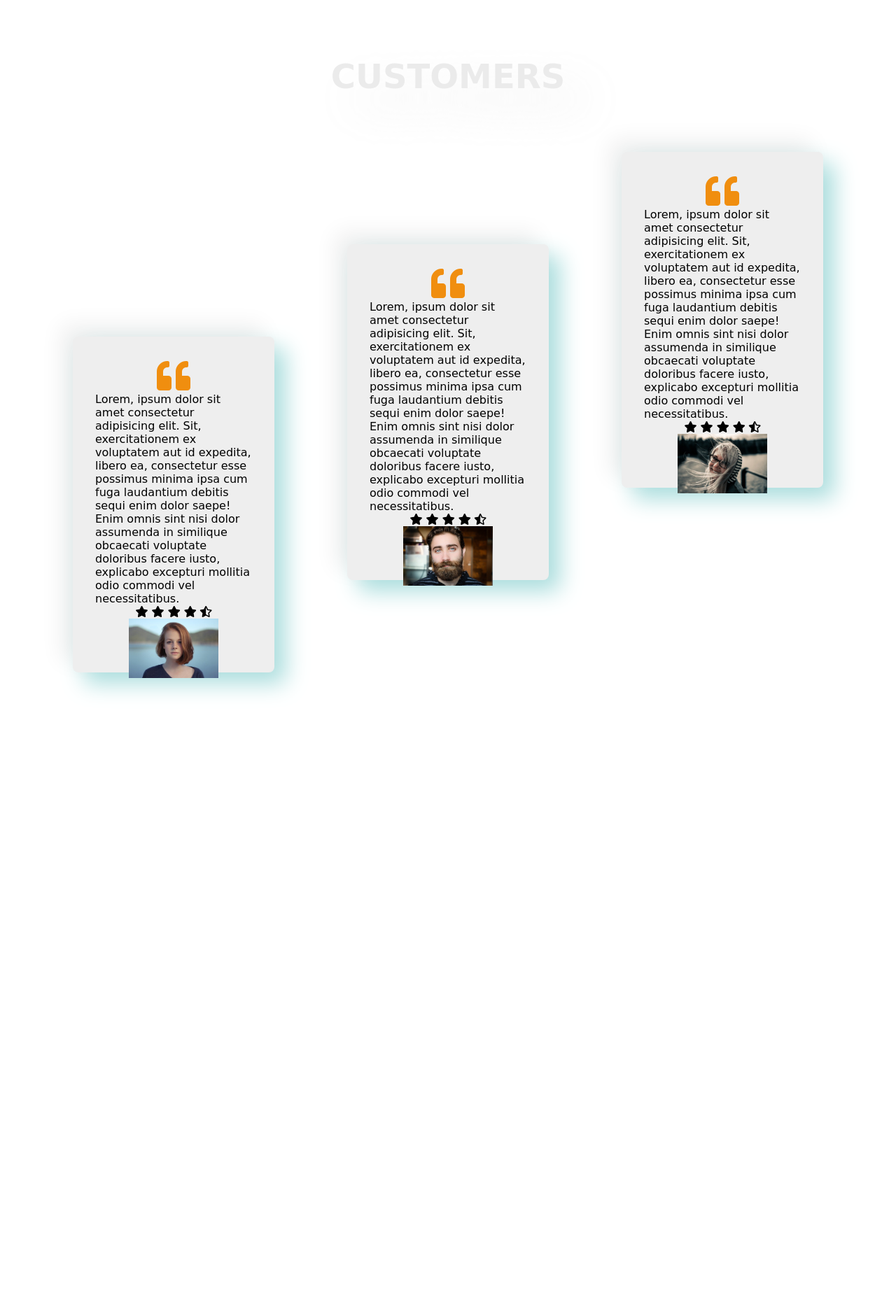
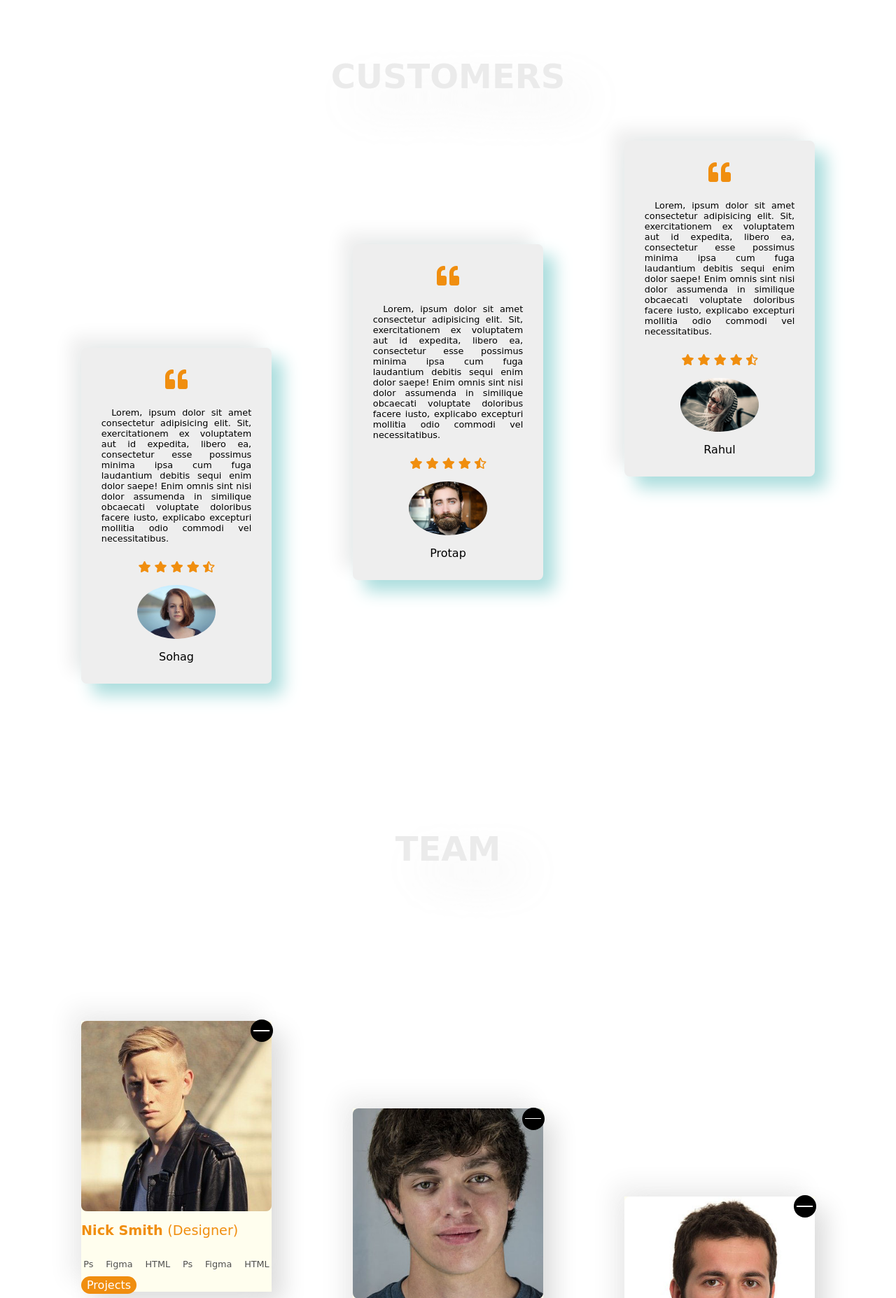
Before and after one commit to BiswasAmitav/MY-PROJECT, a PHP site: page / in a window 1280 px wide. Shown: the part 799-2654 px from the top of the page at 70% size. Before the commit the page ends 1792 px from the top, so only its background shows below. Run offline with PHP 8.4, Linux system fonts and the light colour scheme; some web fonts are replaced.

Commit message:
upto team section i've completed

```diff
--- a/DESIGNING-PROJECT-JS/02_creative-design/index.html
+++ b/DESIGNING-PROJECT-JS/02_creative-design/index.html
@@ -52,7 +52,7 @@
                         <i class="fas fa-star-half-alt"></i>
                     </div>
                     <img src="images/customer-img-1.jpg" alt="" class="customer-img">
-                    <h4 class="customer-name"></h4>
+                    <h4 class="customer-name">Sohag</h4>
                 </div>
                 <!-- FIRST CUSTOMER END -->
 
@@ -75,7 +75,7 @@
                         <i class="fas fa-star-half-alt"></i>
                     </div>
                     <img src="images/customer-img-2.jpg" alt="" class="customer-img">
-                    <h4 class="customer-name"></h4>
+                    <h4 class="customer-name">Protap</h4>
                 </div>
                 <!-- SECOND CUSTOMER END  -->
 
@@ -98,7 +98,7 @@
                         <i class="fas fa-star-half-alt"></i>
                     </div>
                     <img src="images/customer-img-3.jpg" alt="" class="customer-img">
-                    <h4 class="customer-name"></h4>
+                    <h4 class="customer-name">Rahul</h4>
                 </div>
                 <!-- THIRD CUSTOMER END  -->
 
@@ -106,6 +106,123 @@
         </section>
         <!-- SECTION 2 IS END HERE  ....CUSTOMER SECIOTN  -->
 
+
+        <!-- SECITON 3 IS STARTED (TEAM) -->
+        <section class="section-3">
+            <h1 class="section-heading">Team</h1>
+            <div class="team-wrapper">
+
+
+                <!-- TEAM MEMBER 1 -->
+                <div class="team-member">
+                    <img src="images/team-member-1.jpg" alt="" class="team-member-img">
+                    <h2 class="team-member-name">Nick Smith <span>(Designer)</span></h2>
+                    <ul class="team-member-skills">
+                        <li>Ps</li>
+                        <li>Figma</li>
+                        <li>HTML</li>
+                        <li>Ps</li>
+                        <li>Figma</li>
+                        <li>HTML</li>
+                    </ul>
+                    <a href="#" class="projects-btn">Projects</a>
+                    <div class="story-btn" title="My Story">
+                        <div class="story-btn-line">
+
+                        </div>
+                    </div>
+                    <div class="story">
+                        <h4 class="story-heading">About Me</h4>
+                        <p class="story-paragraph">Lorem ipsum dolor sit amet consectetur adipisicing elit. Quaerat
+                            voluptate facere, maiores sapiente tenetur necessitatibus quae odit, voluptatum non
+                            reprehenderit amet ab ipsam iste, fugit ducimus saepe aspernatur? Enim, repellat. Dolore,
+                            neque.
+                            Quod ex itaque nam doloribus, sunt molestias optio?</p>
+                    </div>
+                </div>
+                <!-- TEAM MEMBER 1 END-->
+
+
+                <!-- TEAM MEMBER 2-->
+                <div class="team-member">
+                    <img src="images/team-member-2.jpg" alt="" class="team-member-img">
+                    <h2 class="team-member-name">Nick Smith <span>(Designer)</span></h2>
+                    <ul class="team-member-skills">
+                        <li>Ps</li>
+                        <li>Figma</li>
+                        <li>HTML</li>
+                        <li>Ps</li>
+                        <li>Figma</li>
+                        <li>HTML</li>
+                    </ul>
+                    <a href="#" class="projects-btn">Projects</a>
+                    <div class="story-btn" title="My Story">
+                        <div class="story-btn-line">
+
+                        </div>
+                    </div>
+                    <div class="story">
+                        <h4 class="story-heading">About Me</h4>
+                        <p class="story-paragraph">Lorem ipsum dolor sit amet consectetur adipisicing elit. Quaerat
+                            voluptate facere, maiores sapiente tenetur necessitatibus quae odit, voluptatum non
+                            reprehenderit amet ab ipsam iste, fugit ducimus saepe aspernatur? Enim, repellat. Dolore,
+                            neque.
+                            Quod ex itaque nam doloribus, sunt molestias optio?</p>
+                    </div>
+                </div>
+                <!-- TEAM MEMBER 2 END-->
+
+
+
+                <!-- TEAM MEMBER 3-->
+                <div class="team-member">
+                    <img src="images/team-member-3.jpg" alt="" class="team-member-img">
+                    <h2 class="team-member-name">Nick Smith <span>(Designer)</span></h2>
+                    <ul class="team-member-skills">
+                        <li>Ps</li>
+                        <li>Figma</li>
+                        <li>HTML</li>
+                        <li>Ps</li>
+                        <li>Figma</li>
+                        <li>HTML</li>
+                    </ul>
+                    <a href="#" class="projects-btn">Projects</a>
+                    <div class="story-btn" title="My Story">
+                        <div class="story-btn-line">
+
+                        </div>
+                    </div>
+                    <div class="story">
+                        <h4 class="story-heading">About Me</h4>
+                        <p class="story-paragraph">Lorem ipsum dolor sit amet consectetur adipisicing elit. Quaerat
+                            voluptate facere, maiores sapiente tenetur necessitatibus quae odit, voluptatum non
+                            reprehenderit amet ab ipsam iste, fugit ducimus saepe aspernatur? Enim, repellat. Dolore,
+                            neque.
+                            Quod ex itaque nam doloribus, sunt molestias optio?</p>
+                    </div>
+                </div>
+            </div>
+        </section>
+        <!-- TEAM MEMBER 3 END-->
+
+
+
+        <!-- SECTION 4 MAIL BOX STARTED -->
+        <section>
+            <h1 class="section-heading">Conatact</h1>
+            <div class="form-container">
+                <img src="images/form-img.png" alt="" class="form-img">
+                <form action="" class="contact-form">
+                    <input type="text" placeholder="Your Name">
+                    <input type="email" placeholder="Your Emain">
+                    <textarea name="" id="" cols="30" rows="10" value="Send"></textarea>
+                </form>
+            </div>
+        </section>
+        <!-- SECTION 4 MAIL BOX STARTED -->
+
+
+    </div>
 
     </div>
 
--- a/DESIGNING-PROJECT-JS/02_creative-design/script.js
+++ b/DESIGNING-PROJECT-JS/02_creative-design/script.js
@@ -0,0 +1,6 @@
+document.querySelectorAll('.story-btn').forEach((btn)=>{
+    btn.addEventListener('click',()=>{
+        btn.classList.toggle('change')
+        btn.nextElementSibling.classList.toggle('change')
+    })
+})
--- a/DESIGNING-PROJECT-JS/02_creative-design/style.css
+++ b/DESIGNING-PROJECT-JS/02_creative-design/style.css
@@ -22,6 +22,18 @@ body{
 .container {
     overflow-x: hidden;
 }
+
+
+.section-heading{
+    font-size: 3rem;
+    font-weight: bold;
+    text-transform: uppercase;
+    color: #999;
+    text-align: center;
+    opacity: 0.2;
+    text-shadow: 2rem 2rem 4rem #aaa;
+}
+
 
 .section-1-heading {
     font-size: 4rem;
@@ -76,7 +88,7 @@ body{
 .navbar{
     position: relative;
     z-index: 20;
-    top: 4rem;
+    top: 3rem;
     display: flex;
     justify-content: space-evenly;
 }
@@ -157,24 +169,31 @@ body{
 
 .customers-wrapper{
     height: 100%;
-    margin:5rem 0rem;
+    margin:4rem 0rem;
     display: flex;
     justify-content: space-evenly;
     align-items: center;
 }
 
 .customer{
-    width:18rem;
+    width:17rem;
     height: 30rem;
     background-color: #eee;
     display: flex;
     flex-direction: column;
     align-items: center;
     border-radius: 0.5rem;
-    padding:2rem;
-    box-shadow: 1rem 1rem 2rem #add,
-    -1rem -1rem 2rem #eee;
+    padding:1.8rem;
+    box-shadow: 1rem 1rem 1.5rem #add,
+    -1rem -1rem 1.5rem #eee;
 }
+.customer:hover{
+    box-shadow: 2rem 2rem 3rem #add,
+    -2rem -2rem 3rem #eee;
+    transition: 0.5s;
+    cursor: pointer;
+}
+
 
 .customer:first-child{
     align-self: flex-end;
@@ -183,12 +202,169 @@ body{
     align-self: flex-start;
 }
 .customer-img{
-    width:8rem;
+    width: 7rem;
     height: 8rem;
-    object-fit:cover;
+    object-fit:
+    cover;
+    margin: 1rem 0;
+    border-radius:  50%;
 }
 .fa-quote-left{
-    font-size: 3rem;
+    font-size: 2rem;
     color: #f08e0f;
 }
+.customer-text::first-letter{
+    margin-left: .9rem;
+}
+.customer-rating i{
+    font-size: 1rem;
+    color:#f08e0f;
+}
+.customer-text{
+    font-size: .8rem;
+    margin:1.5rem 0;
+    text-align: justify;
+}
 /* CUSTOMERS SECTION IS END HERE */
+
+
+
+
+/* TEAM SECTION IS STARTED */
+.section-3{
+    /* border: 2px solid black; */
+    width:100%;
+    height: 130vh;
+    display: flex;
+    flex-direction: column;
+    justify-content: space-between;
+    padding: 4rem 0rem;
+}
+.team-wrapper{
+    display: flex;
+    justify-content: space-evenly;
+    align-items: center;
+    height: 70%;
+}
+.team-member{
+    position: relative;
+    width:17rem;
+    background-color: #fffeee;
+    padding:1 rem 1rem 2rem 1rem;
+    box-shadow: 1rem 1rem 2rem #ddd, -1rem -1rem 2rem #eee;
+}
+
+.team-member:first-child{
+    align-self: flex-start;
+}
+
+.team-member:last-child{
+    align-self: flex-end;
+}
+.team-member-img{
+    width: 100%;
+    border-radius: .5rem;
+}
+.team-member-name{
+    font-size: 1.2rem;
+    font-weight: 700;
+    color:#f08e0f;
+    margin-top: .8rem;
+}
+.team-member-skills{
+    display: flex;
+    justify-content: space-between;
+    margin: 1rem 0.2rem 0rem;
+}
+.team-member-skills li{
+    font-size: .8rem;
+    color: #505050;
+    margin:.8rem 0rem;
+}
+
+.projects-btn{
+    background-color: #f08e0f;
+    color: #fff;
+    padding: .2rem .5rem;
+    border-radius: 1.5rem;
+}
+.story{
+    width: 100%;
+    height: 100%;
+    background-color:rgba(253, 69, 69,0.9) ;
+}
+.story-btn{
+    width: 2rem;
+    height: 2rem;
+    position: absolute;
+    background-color: black;
+    top:-.10rem;
+    right:-.10rem;
+    border-radius: 50%;
+    display: flex;
+    align-items: center;
+    padding:.3rem;
+    cursor: pointer;
+    z-index: 50;
+    transition: transform 0.5s;
+}
+
+.change.story-btn{
+    color:#f08e0f;
+    transform:rotate(405deg);
+}
+
+.story-btn-line{
+    width: 100%;
+    height: 0.1rem;
+    background-color: #fff;
+}
+/* .change.story-btn-line{
+    transform: rotate(50deg);
+} */
+.story{
+    width: 100%;
+    height: 100%;
+    background-color: #f08e0fcc;
+    position: absolute;
+    top: 0;
+    left: 0;
+    display: flex;
+    flex-direction: column;
+    justify-content: center;
+    align-items: center;
+    padding:1rem;
+    transform: scale(0); /*to make hidden the story */
+    transform-origin: top right;
+    border-radius: 50rem 0rem 50rem 50rem;
+    transition: all 0.5s;
+}
+
+.change.story{
+    transform: scale(1);
+    border-radius: 5px;
+}
+
+.story-heading{
+    font-size: 2rem;
+    font-weight: 700;
+    color:#fff;
+    margin-bottom: 1rem;
+}
+
+.story-paragraph{
+    font-size: 1rem;
+    color:#eee;
+    text-align: center;
+    letter-spacing:0.05rem;
+    text-indent: 1rem;
+}
+
+/* END OF TEAM SECTION */
+
+
+
+
+/* SECITION STARTED (CONTACT BOX) */
+
+/* SECITION END (CONTACT BOX) */
```
